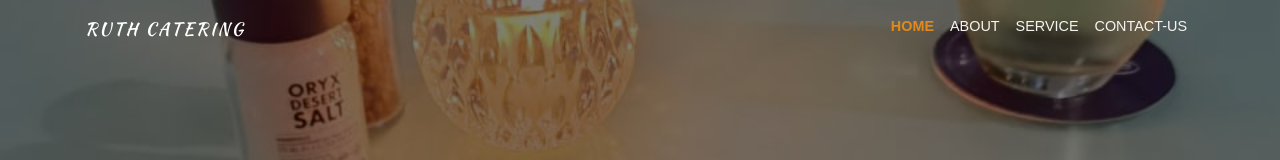
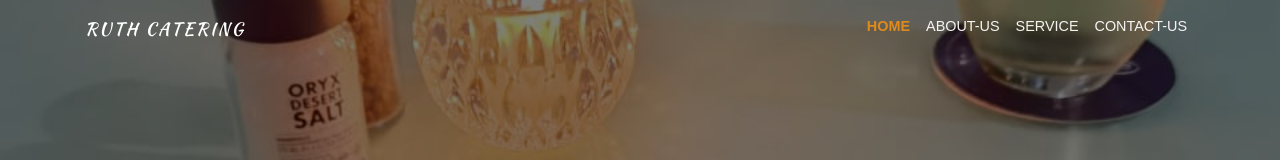
Before and after one commit to Frank1963-mpoyi/RUTH-CATERING-WITH-REACT, a React (Create React App) app: page /home-about-us in a window 1280 px wide. Shown: the top 160 px of the page. Built offline with nearby package versions, Linux system fonts and the light colour scheme.

Commit message:
update Ruth Mpoyi

```diff
--- a/src/components/Home/About/About.js
+++ b/src/components/Home/About/About.js
@@ -16,7 +16,7 @@ function About() {
         <div className="row main-read">
             <div className="col col-lg-6 col-sm-12  main-read-my-history">
                 <div className="read-my-history">
-                    <h3 className="read-title">read my history</h3>
+                    <h3 className="read-title">about Ruth Mpoyi</h3>
 
                     <p>
                         Chef Ruth grew up in Democratic Republic of Congo and first realised
--- a/src/components/Navbar/Navbar.js
+++ b/src/components/Navbar/Navbar.js
@@ -26,7 +26,7 @@ function Navbar() {
                 </li>
 
                 <li className="nav-item">
-                    <Link to='/home-about-us'  className="nav-link"  >About</Link>
+                    <Link to='/home-about-us'  className="nav-link"  >About-us</Link>
                 </li>
 
                 <li className="nav-item">
```
